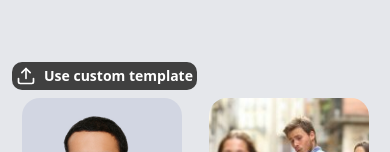
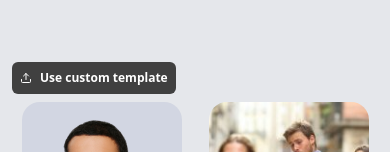
Before and after one commit to karsh0/meme-mine, a React (Vite) app: page / in a window 390 px wide. Shown: the part 367-519 px from the top of the page. Built offline with nearby package versions, Linux system fonts and the light colour scheme; a web font is replaced by a local one.

Commit message:
Fixed the font weights

```diff
--- a/src/components/Card.tsx
+++ b/src/components/Card.tsx
@@ -20,7 +20,7 @@ export const Card = ({imageUrl, title}: { imageUrl: string, title: string}) => {
         />
       </div>
 
-      <span className="text-black text-xs md:text-lg font-semibold text-center mt-2 px-2 break-words">
+      <span className="text-black text-xs md:text-lg font-bold md:font-semibold text-center mt-2 px-2 break-words">
         {title.replace('-', ' ').replace(/\b\w/g, c => c.toUpperCase())}
       </span>
     </div>
--- a/src/components/MainContainer.tsx
+++ b/src/components/MainContainer.tsx
@@ -26,7 +26,7 @@ export const MainContainer = () => {
 
     return <main className="max-w-6xl mx-auto px-3 py-5 md:py-16">
         <section className="text-center px-6 py-16 md:py-20">
-            <div className="text-4xl md:text-7xl font-['poppins'] font-semibold tracking-tight leading-[1.1] text-center">
+            <div className="text-4xl md:text-7xl font-['poppins'] font-bold tracking-tight leading-[1.1] text-center">
                 <span className="">Generate Memes in</span>
                 <br />
                 <span className="text-indigo-500">Seconds</span>
@@ -49,14 +49,14 @@ export const MainContainer = () => {
                 />
             </div>
         </section>
-        <div className="bg-neutral-700 text-white text-sm font-semibold w-fit rounded-lg p-1 md:px-3 md:py-2 flex gap-2 mb-2 cursor-pointer"
+        <div className="bg-neutral-700 text-white text-xs md:text-sm font-semibold w-fit rounded-sm md:rounded-lg p-2 md:px-3 md:py-2 flex gap-2 mb-2 items-center cursor-pointer"
 
             onClick={() => {
                 customRef.current?.click()
             }}
 
         >
-            <Upload className="w-5 h-5" />
+            <Upload className="w-3 h-3 md:w-5 md:h-5" />
             Use custom template
             <input type="file" ref={customRef} className="hidden" onChange={(e) => {
                 const selectedFile = e.target.files;
--- a/src/components/Navbar.tsx
+++ b/src/components/Navbar.tsx
@@ -2,7 +2,7 @@
 export const Navbar = () => {
   return (
     <nav className="w-full h-16 flex items-center justify-between text-xs md:text-sm font-semibold">
-      <div className="text-lg md:text-lg flex gap-1 items-center">
+      <div className="text-lg font-bold flex gap-1 items-center">
         <span className="text-zinc-800 tracking-tighter">Meme</span>
         <span className="px-3 py-[1px] bg-indigo-500 text-white rounded-lg">mine</span>
       </div>
```
